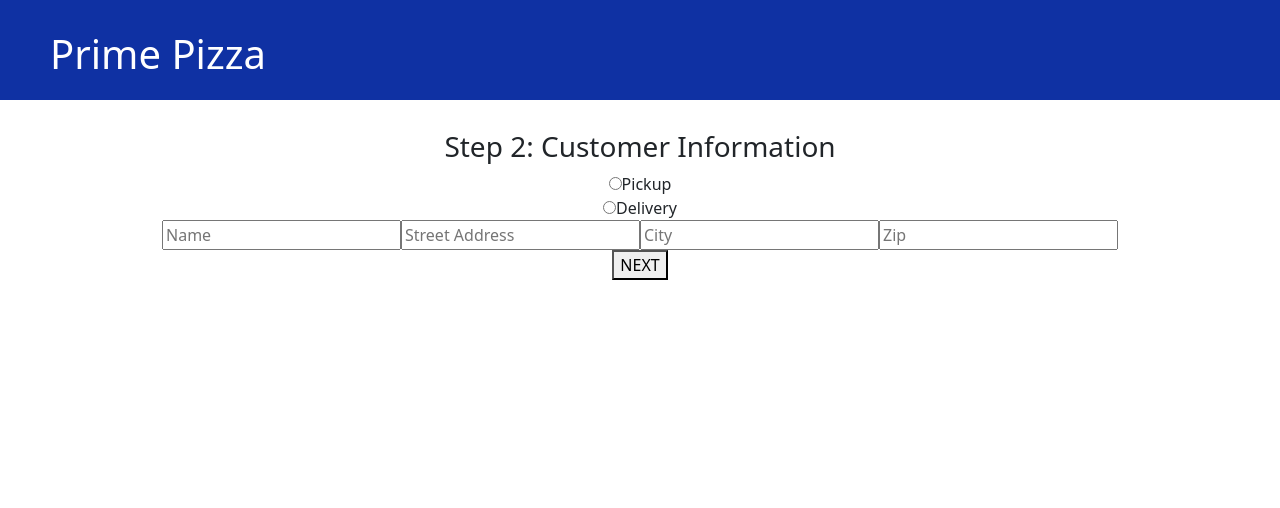
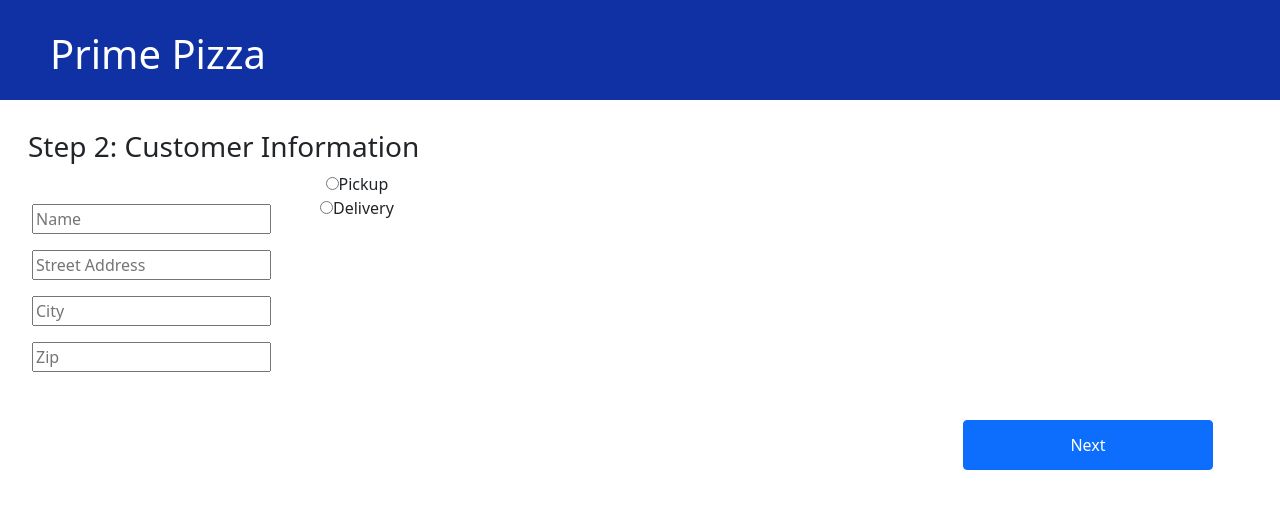
Before and after one commit to xqhuynh/pod-1-redux-pizza-parlor, a React (Create React App) app: page /#/customer-info-form in a window 1280 px wide. Shown: the top 508 px of the page. Built offline with nearby package versions, Linux system fonts and the light colour scheme; no server answers.

Commit message:
some styling

```diff
--- /dev/null
+++ b/src/components/CustomerInfoForm/CustomerInfoForm.css
@@ -0,0 +1,16 @@
+.radioBtns{
+   padding-left: 25%;
+    position: fixed;
+    position: ;
+}
+
+.textInputs{
+    position: relative;
+    padding: 2em;
+    text-align: left;
+}
+
+h3{
+    text-align: left;
+    padding-left: 1em;
+}
--- a/src/components/CustomerInfoForm/CustomerInfoForm.jsx
+++ b/src/components/CustomerInfoForm/CustomerInfoForm.jsx
@@ -1,6 +1,8 @@
 import react from 'react';
 import { useState } from 'react';
-
+import './CustomerInfoForm.css';
+import { Link } from 'react-router-dom';
+import Button from "react-bootstrap/Button";
 function CustomerInfoForm() {
     console.log('In Customer Info Form');
     // setting loacl state
@@ -45,7 +47,7 @@ function CustomerInfoForm() {
                 <div>
                     <h3>Step 2: Customer Information</h3>
 
-                    <div onChange={handleChange}>
+                    <div className='radioBtns' onChange={handleChange}>
                         <input type="radio" id="pickup" name="pickup_or_delivery"
                             value="Pickup"
                         />
@@ -58,29 +60,34 @@ function CustomerInfoForm() {
                     </div>
 
 
-
+                    <div className='textInputs'>
 
                         <input id="name" type="text" placeholder="Name"
                             onChange={e => setName(e.target.value)}
                             value={name}
-                    />
+                        /><p></p>
                         <input id="address" placeholder="Street Address"
                             onChange={e => setAddress(e.target.value)}
                             value={address}
-                    />
+                        /><p></p>
                         <input id="city" type="text" placeholder="City"
                             onChange={e => setCity(e.target.value)}
                             value={city}
-                    />
+                        /><p></p>
                         <input id="zip" type="number" placeholder="Zip"
                             onChange={e => setZip(e.target.value)}
                             value={zip}
-                    />
-
-
+                        /><p></p>
 
                     </div>
-                <button type="submit">NEXT</button>
+
+                </div>
+                <Link to={'/checkout'} >
+                    <Button type="submit" className="next-button" size="md" variant="primary">
+                        Next
+                    </Button>
+                    {/* <button type="submit">NEXT</button> */}
+                </Link>
             </form>
         </>
     )
--- a/src/components/PizzaList/PizzaList.jsx
+++ b/src/components/PizzaList/PizzaList.jsx
@@ -38,9 +38,11 @@ function PizzaList() {
           </div>
         ))}
       </div>
-      <Button className="next-button" size="md" variant="primary">
-        Next
-      </Button>
+      <Link to={"/customer-info-form"}>
+        <Button className="next-button" size="md" variant="primary">
+          Next
+        </Button>
+      </Link>
     </>
   );
 }
--- a/src/index.js
+++ b/src/index.js
@@ -2,6 +2,7 @@ import React from 'react';
 import ReactDOM from 'react-dom';
 import './index.css';
 import App from './components/App/App';
+
 // import redux dependencies
 import { createStore, combineReducers, applyMiddleware } from 'redux';
 import { Provider } from 'react-redux';
```
Lines whose indentation alone changed are shown as unchanged.
